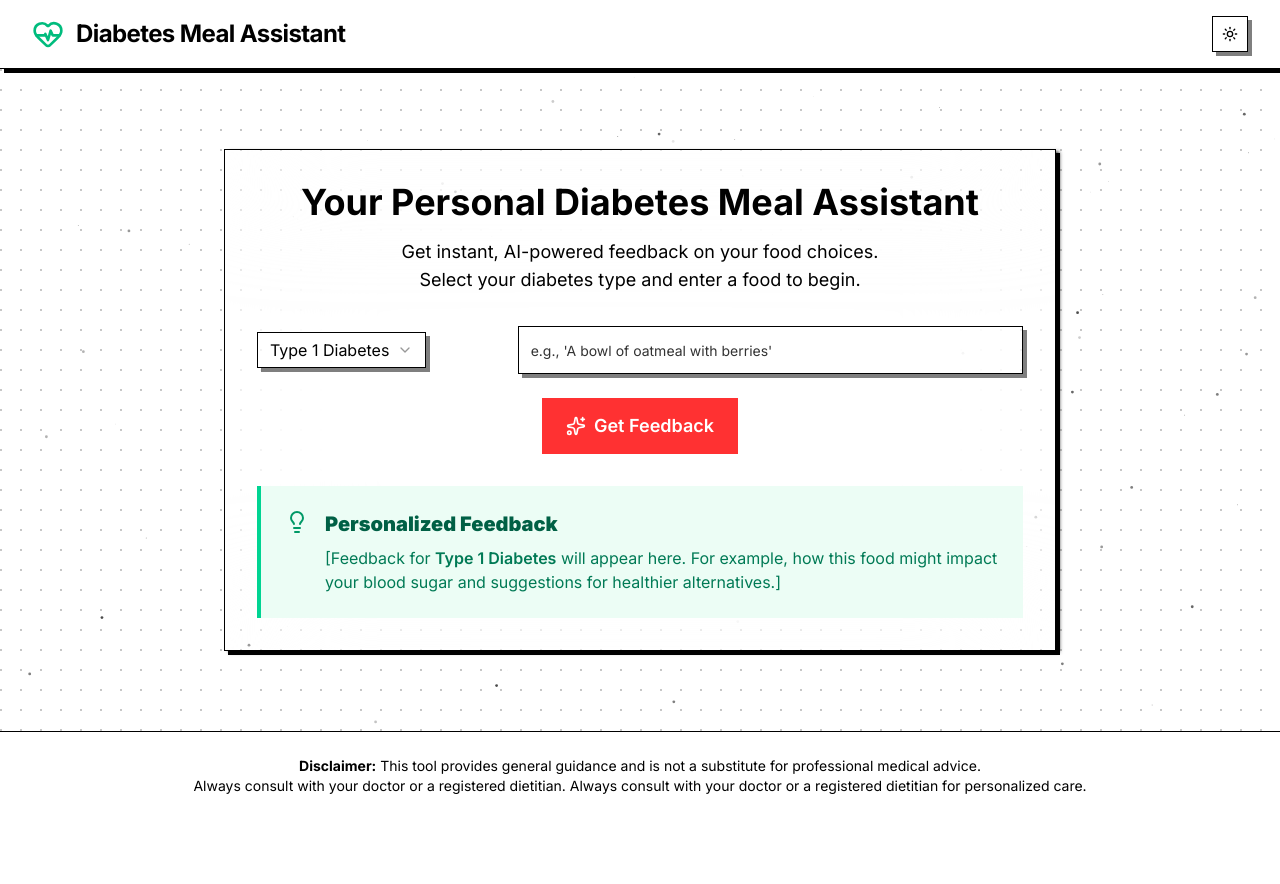
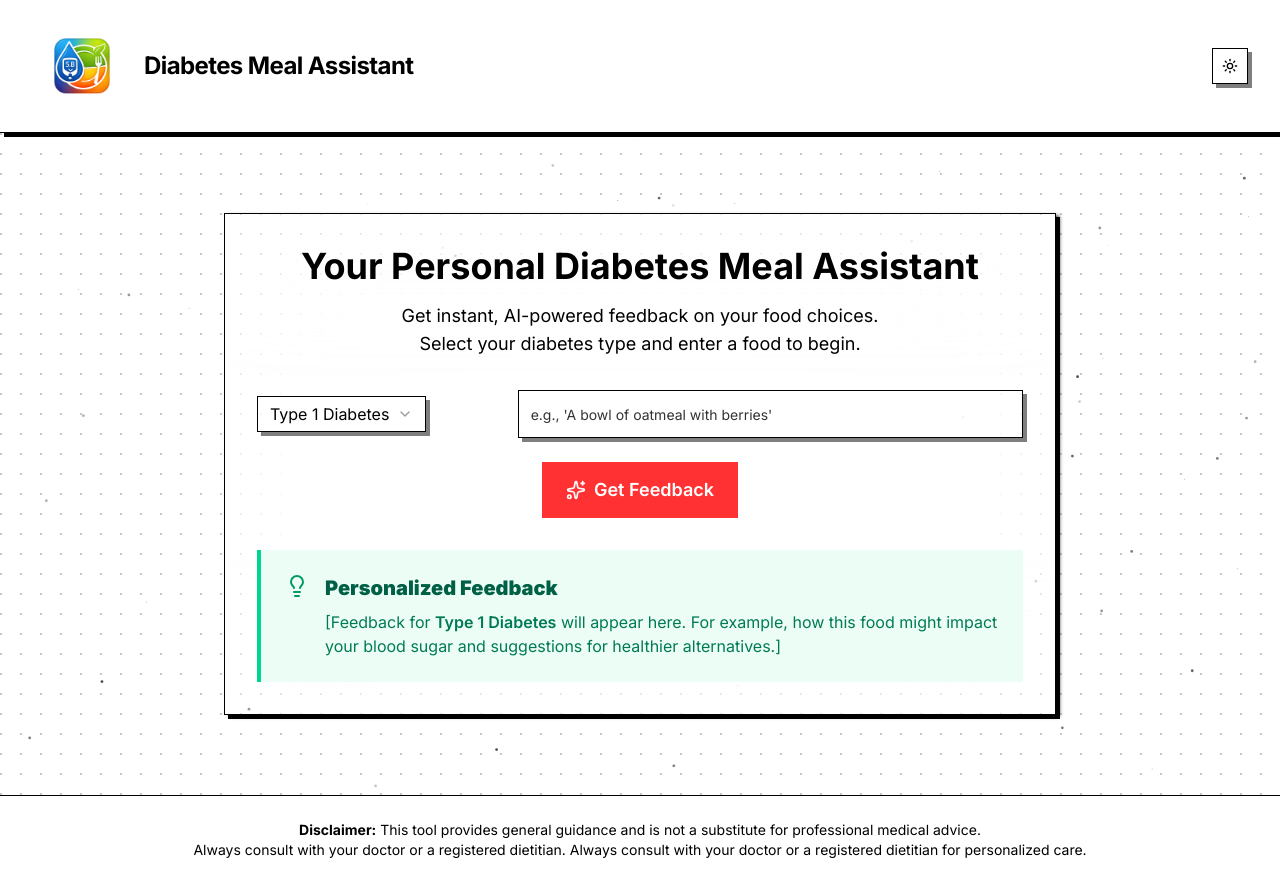
Before and after one commit to atlasxdev/diabetes-meal-assistant, a Next.js app: page / in a window 1280 px wide. Before the commit the page ends 820 px from the top, so only its background shows below. Built offline with nearby package versions, Linux system fonts and the light colour scheme; no server answers.

Commit message:
chore: updated favicon and header

```diff
--- a/app/page.tsx
+++ b/app/page.tsx
@@ -1,7 +1,7 @@
 import { BackgroundPattern } from "@/components/background-pattern";
 import { ModeToggle } from "@/components/mode-toggle";
 import SelectDiabetesType from "@/components/select-diabetes-type";
-import { HeartPulse } from "lucide-react";
+import Image from "next/image";
 
 export default function Home() {
   return (
@@ -11,9 +11,15 @@ export default function Home() {
           className="flex items-center justify-center max-w-7xl
     mx-auto">
           <div className="flex items-center gap-3">
-            <HeartPulse className="h-8 w-8 text-emerald-500" />
+            <Image
+              className="object-cover"
+              width={100}
+              height={100}
+              src={"/diabetes-meal-assistant.png"}
+              alt="Website Logo"
+            />
             <h1
-              className="text-2xl font-bold
+              className="hidden md:block text-2xl font-bold
     tracking-tight">
               Diabetes Meal Assistant
             </h1>
```
Also changed, not shown: public/diabetes-meal-assistant.png (added), public/diabetes-meal-assistant.svg.
